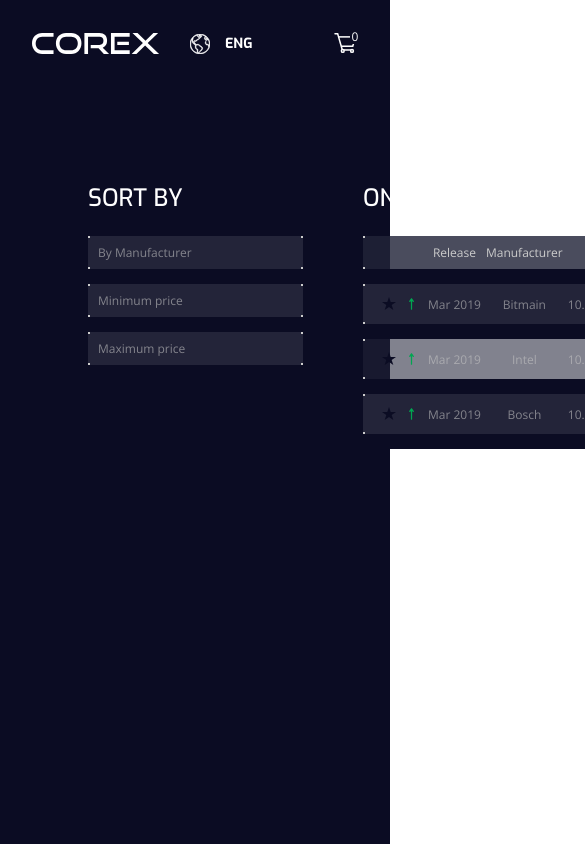
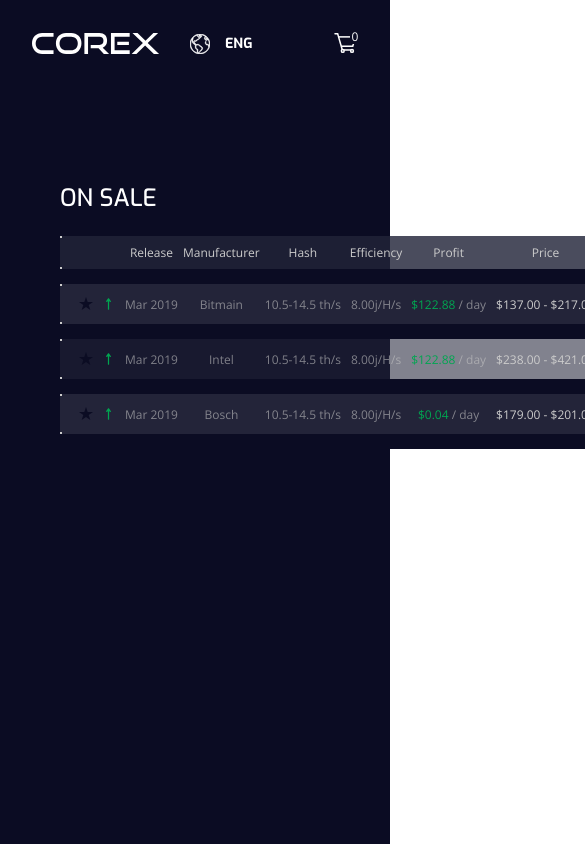
Before and after one commit to leo-tarasyuk/corex, a React (Create React App) app: page / in a window 390 px wide. Shown: the top 844 px of the page, 585 px wide, since content can reach past the window. Built offline with nearby package versions, Linux system fonts and the light colour scheme.

Commit message:
corect deploy page part 3

```diff
--- a/src/components/Main/Main.scss
+++ b/src/components/Main/Main.scss
@@ -9,12 +9,15 @@
   .sort {
     width: 215px;
     min-width: 215px;
-    height: 800px;
     padding-left: 88px;
+    @media (max-width: 1024px) {
+      display: none;
+    }
   }
   .on-sale {
     width: 100%;
     height: 100%;
+    min-height: 700px;
     padding: 0px 60px;
   }
   .news {
--- a/src/components/Main/Table/tabaleComponents/CellTable/CellTable.scss
+++ b/src/components/Main/Table/tabaleComponents/CellTable/CellTable.scss
@@ -8,7 +8,7 @@
 }
 
 .cell-show{
-  @media (max-width: 1024px) {
+  @media (max-width: 1440px) {
     display: none;
   }
 }
--- a/src/components/Main/Table/tabaleComponents/HeadRow/HeadRow.scss
+++ b/src/components/Main/Table/tabaleComponents/HeadRow/HeadRow.scss
@@ -15,7 +15,7 @@
   }
 }
 .head-show{
-  @media (max-width: 1024px) {
+  @media (max-width: 1440px) {
     display: none;
   }
 }
--- a/src/components/Main/Table/tabaleComponents/RowTable/RowTable.js
+++ b/src/components/Main/Table/tabaleComponents/RowTable/RowTable.js
@@ -1,6 +1,6 @@
 import React, { Component } from 'react';
 import { connect } from 'react-redux';
-import { formatDataRow } from './helper/formatDataRow';
+import { formatDataRow } from './helpers/formatDataRow';
 import CellTable from '../CellTable';
 
 import './RowTable.scss'
```
Also changed, not shown: src/components/Main/Table/tabaleComponents/RowTable/helpers/formatDataRow.js (renamed from src/components/Main/Table/tabaleComponents/RowTable/helper/formatDataRow.js).
